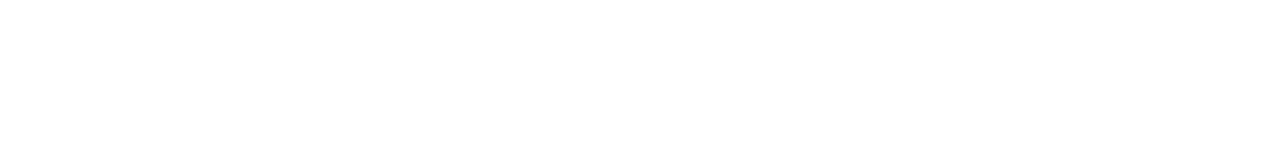
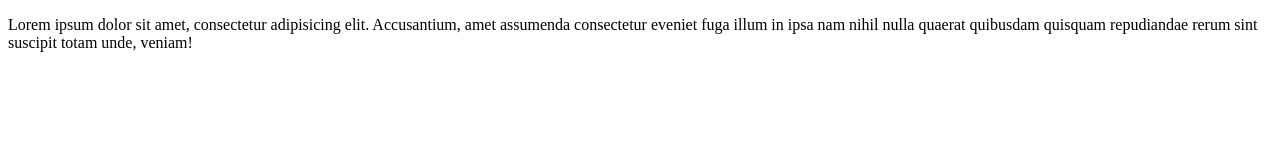
Before and after one commit to thierrytraore/TPVanillaJS, a plain HTML site: page index.html in a window 1280 px wide. Drawn offline with Linux system fonts and the light colour scheme.

Commit message:
"update"

```diff
--- a/index.html
+++ b/index.html
@@ -5,6 +5,7 @@
     <title>Title</title>
 </head>
 <body>
-
+<p>Lorem ipsum dolor sit amet, consectetur adipisicing elit. Accusantium, amet assumenda consectetur eveniet fuga illum
+    in ipsa nam nihil nulla quaerat quibusdam quisquam repudiandae rerum sint suscipit totam unde, veniam!</p>
 </body>
 </html>
```
